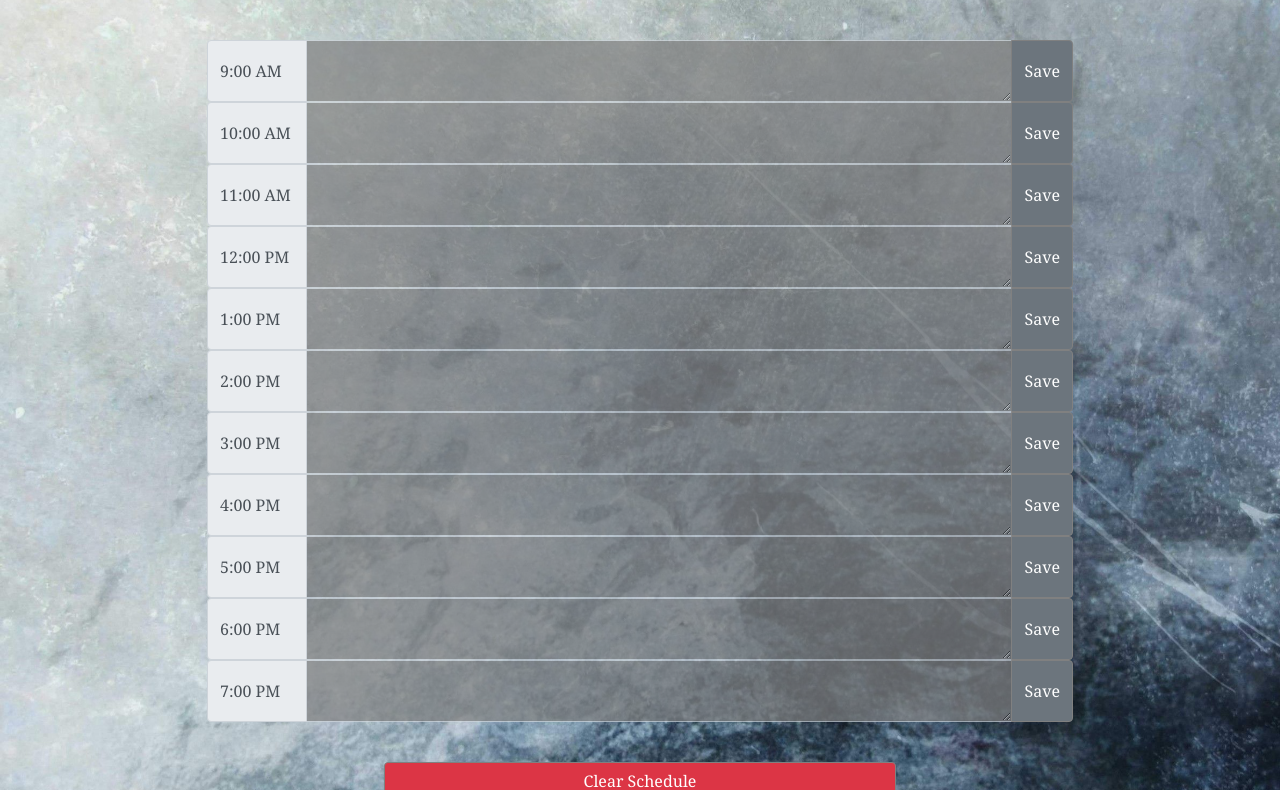
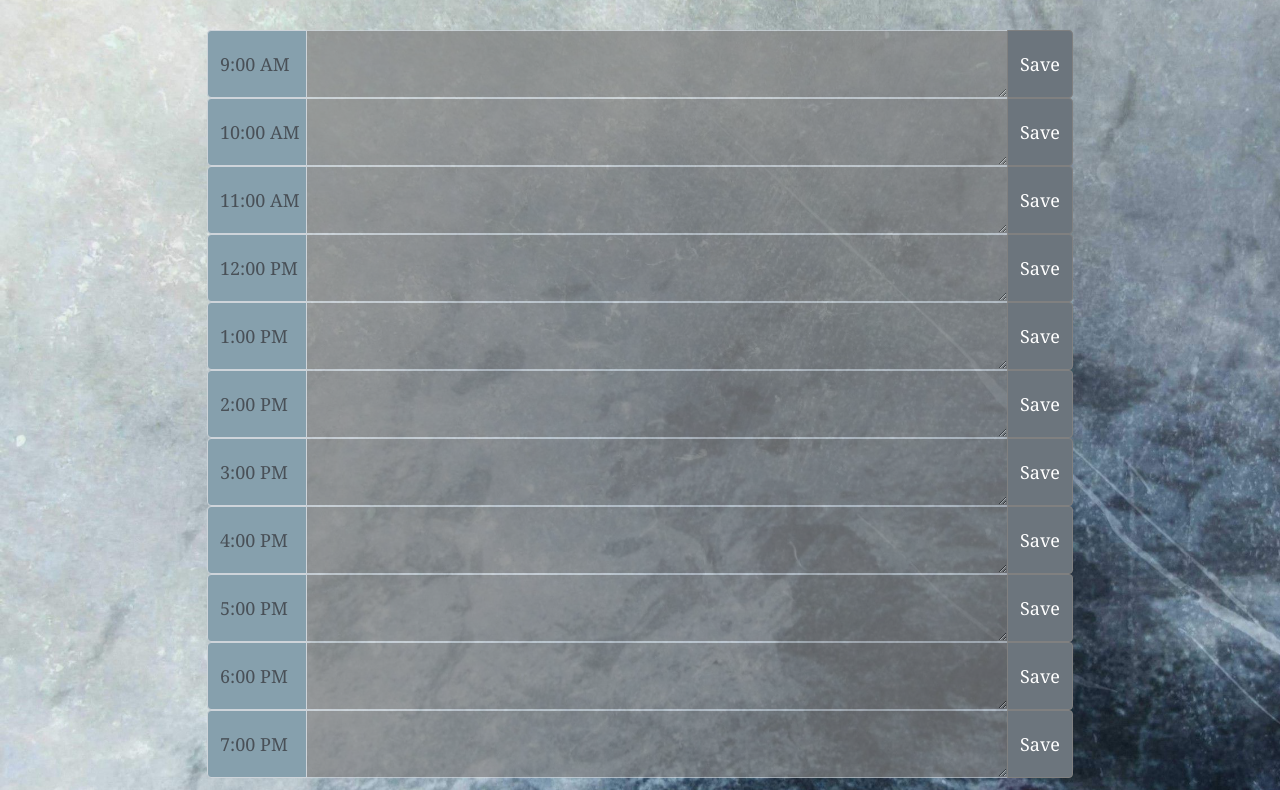
Before and after one commit to Kaleighspurio/day-scheduler, a plain HTML site: page index.html in a window 1280 px wide. Shown: the part 152-942 px from the top of the page. Drawn offline with nearby package versions, Linux system fonts and the light colour scheme.

Commit message:
made a few style changes

```diff
--- a/assets/script.js
+++ b/assets/script.js
@@ -111,6 +111,7 @@ textareaArray.forEach(function(time){
     console.log(dataHour);
     // compare the current hour from moment.js to the data attribute for each textarea element and shade/adjust css accordingly
     if (m.format("HH") === dataHour){
+        // the current hour will have a green background, larger white text, a border, and the textarea height will be larger
         time.css({"background-color": "#51915a", "color": "white", "font-size": "25px", "min-height": "140px", "border": "3px solid #1f437a"});
     } else if (m.format("HH") < dataHour){
         time.css({"background-color": "#73c77f", "color": "#38543c"});
@@ -120,9 +121,10 @@ textareaArray.forEach(function(time){
 })
 
 // **************** What happens if it is a new day*********
-// refresh when it is a new day
-// When it is a new day, clear local storage..... Or make a clear button..
+// There is a clear schedule button that can be clicked at the end of the day to clear the schedule
 $(".clear-button").on("click", function(){
+    // when the clear button is clicked, local storage is cleared
     localStorage.clear();
+    // and the page reloads
     window.location.reload();
 });
--- a/assets/style.css
+++ b/assets/style.css
@@ -11,26 +11,30 @@ body {
 }
 
 header {
-    margin: 10px auto;
+    margin: 20px auto;
     padding: 20px;
     text-align: center;
 }
 
 .container {
     width: 70%;
-    margin: 40px auto;
+    margin: 20px auto;
 }
 
 .input-group-text {
     width: 100px;
+    font-size: 18px;
+    background-color: #86A0AD;
 }
 
 .btn {
     border: 1px gray solid;
+    font-size: 18px;
 }
 
-textarea {
+.textarea {
     opacity: 0.7;
+    font-size: 18px;
 }
 
 .clear-button {
--- a/index.html
+++ b/index.html
@@ -17,106 +17,106 @@
     <main class="container">
         <div class="input-group">
             <div class="input-group-prepend">
-                <span class="input-group-text" id="inputGroupFileAddon01">9:00 AM</span>
+                <span class="input-group-text">9:00 AM</span>
             </div>
-            <textarea class="textarea form-control 9-am" aria-label="9-am" aria-describedby="button-addon2" data-input="09"></textarea>
+            <textarea class="textarea form-control 9-am" data-input="09"></textarea>
             <div class="input-group-append">
                 <button class="btn btn-secondary save-btn" type="button" id="button-addon2">Save</button>
             </div>
         </div>
         <div class="input-group">
             <div class="input-group-prepend">
-                <span class="input-group-text" id="inputGroupFileAddon01">10:00 AM</span>
+                <span class="input-group-text">10:00 AM</span>
             </div>
-            <textarea class="textarea form-control 10-am" aria-label="10-am" aria-describedby="button-addon2" data-input="10"></textarea>
+            <textarea class="textarea form-control 10-am" data-input="10"></textarea>
             <div class="input-group-append">
                 <button class="btn btn-secondary save-btn" type="button" id="button-addon2">Save</button>
             </div>
         </div>
         <div class="input-group">
             <div class="input-group-prepend">
-                <span class="input-group-text" id="inputGroupFileAddon01">11:00 AM</span>
+                <span class="input-group-text">11:00 AM</span>
             </div>
-            <textarea class="textarea form-control 11-am" aria-label="11-am" aria-describedby="button-addon2" data-input="11"></textarea>
+            <textarea class="textarea form-control 11-am" data-input="11"></textarea>
             <div class="input-group-append">
                 <button class="btn btn-secondary save-btn" type="button" id="button-addon2">Save</button>
             </div>
         </div>
         <div class="input-group">
             <div class="input-group-prepend">
-                <span class="input-group-text" id="inputGroupFileAddon01">12:00 PM</span>
+                <span class="input-group-text">12:00 PM</span>
             </div>
-            <textarea class="textarea form-control 12-pm" aria-label="12-pm" aria-describedby="button-addon2" data-input="12"></textarea>
+            <textarea class="textarea form-control 12-pm" data-input="12"></textarea>
             <div class="input-group-append">
                 <button class="btn btn-secondary save-btn" type="button" id="button-addon2">Save</button>
             </div>
         </div>
         <div class="input-group">
             <div class="input-group-prepend">
-                <span class="input-group-text" id="inputGroupFileAddon01">1:00 PM</span>
+                <span class="input-group-text">1:00 PM</span>
             </div>
-            <textarea class="textarea form-control 1-pm" aria-label="1-pm" aria-describedby="button-addon2" data-input="13"></textarea>
+            <textarea class="textarea form-control 1-pm" data-input="13"></textarea>
             <div class="input-group-append">
                 <button class="btn btn-secondary save-btn" type="button" id="button-addon2">Save</button>
             </div>
         </div>
         <div class="input-group">
             <div class="input-group-prepend">
-                <span class="input-group-text" id="inputGroupFileAddon01">2:00 PM</span>
+                <span class="input-group-text">2:00 PM</span>
             </div>
-            <textarea class="textarea form-control 2-pm" aria-label="2-pm" aria-describedby="button-addon2" data-input="14"></textarea>
+            <textarea class="textarea form-control 2-pm" data-input="14"></textarea>
             <div class="input-group-append">
                 <button class="btn btn-secondary save-btn" type="button" id="button-addon2">Save</button>
             </div>
         </div>
         <div class="input-group">
             <div class="input-group-prepend">
-                <span class="input-group-text" id="inputGroupFileAddon01">3:00 PM</span>
+                <span class="input-group-text">3:00 PM</span>
             </div>
-            <textarea class="textarea form-control 3-pm" aria-label="3-pm" aria-describedby="button-addon2" data-input="15"></textarea>
+            <textarea class="textarea form-control 3-pm" data-input="15"></textarea>
             <div class="input-group-append">
                 <button class="btn btn-secondary save-btn" type="button" id="button-addon2">Save</button>
             </div>
         </div>
         <div class="input-group">
             <div class="input-group-prepend">
-                <span class="input-group-text" id="inputGroupFileAddon01">4:00 PM</span>
+                <span class="input-group-text">4:00 PM</span>
             </div>
-            <textarea class="textarea form-control 4-pm" aria-label="4-pm" aria-describedby="button-addon2" data-input="16"></textarea>
+            <textarea class="textarea form-control 4-pm" data-input="16"></textarea>
             <div class="input-group-append">
                 <button class="btn btn-secondary save-btn" type="button" id="button-addon2">Save</button>
             </div>
         </div>
         <div class="input-group">
             <div class="input-group-prepend">
-                <span class="input-group-text" id="inputGroupFileAddon01">5:00 PM</span>
+                <span class="input-group-text">5:00 PM</span>
             </div>
-            <textarea class="textarea form-control 5-pm" aria-label="5-pm" aria-describedby="button-addon2" data-input="17"></textarea>
+            <textarea class="textarea form-control 5-pm" data-input="17"></textarea>
             <div class="input-group-append">
                 <button class="btn btn-secondary save-btn" type="button" id="button-addon2">Save</button>
             </div>
         </div>
         <div class="input-group">
             <div class="input-group-prepend">
-                <span class="input-group-text " id="inputGroupFileAddon01">6:00 PM</span>
+                <span class="input-group-text ">6:00 PM</span>
             </div>
-            <textarea class="textarea form-control 6-pm" aria-label="6-pm" aria-describedby="button-addon2" data-input="18"></textarea>
+            <textarea class="textarea form-control 6-pm" data-input="18"></textarea>
             <div class="input-group-append">
                 <button class="btn btn-secondary save-btn" type="button" id="button-addon2">Save</button>
             </div>
         </div>
         <div class="input-group">
             <div class="input-group-prepend">
-                <span class="input-group-text" id="inputGroupFileAddon01">7:00 PM</span>
+                <span class="input-group-text">7:00 PM</span>
             </div>
-            <textarea class="textarea form-control 7-pm" aria-label="7-pm" aria-describedby="button-addon2" data-input="19"></textarea>
+            <textarea class="textarea form-control 7-pm"  data-input="19"></textarea>
             <div class="input-group-append">
                 <button class="btn btn-secondary save-btn" type="button" id="button-addon2">Save</button>
             </div>
         </div>
     </main>
     <div class="button-div">
-        <button class="btn btn-danger clear-button" type="reset">Clear Schedule</button>
+        <button class="btn-lg btn-danger clear-button" type="reset">Clear Schedule</button>
     </div>
 
     <script src="http://code.jquery.com/jquery-3.5.0.min.js" integrity="sha256-xNzN2a4ltkB44Mc/Jz3pT4iU1cmeR0FkXs4pru/JxaQ=" crossorigin="anonymous"></script>
```
